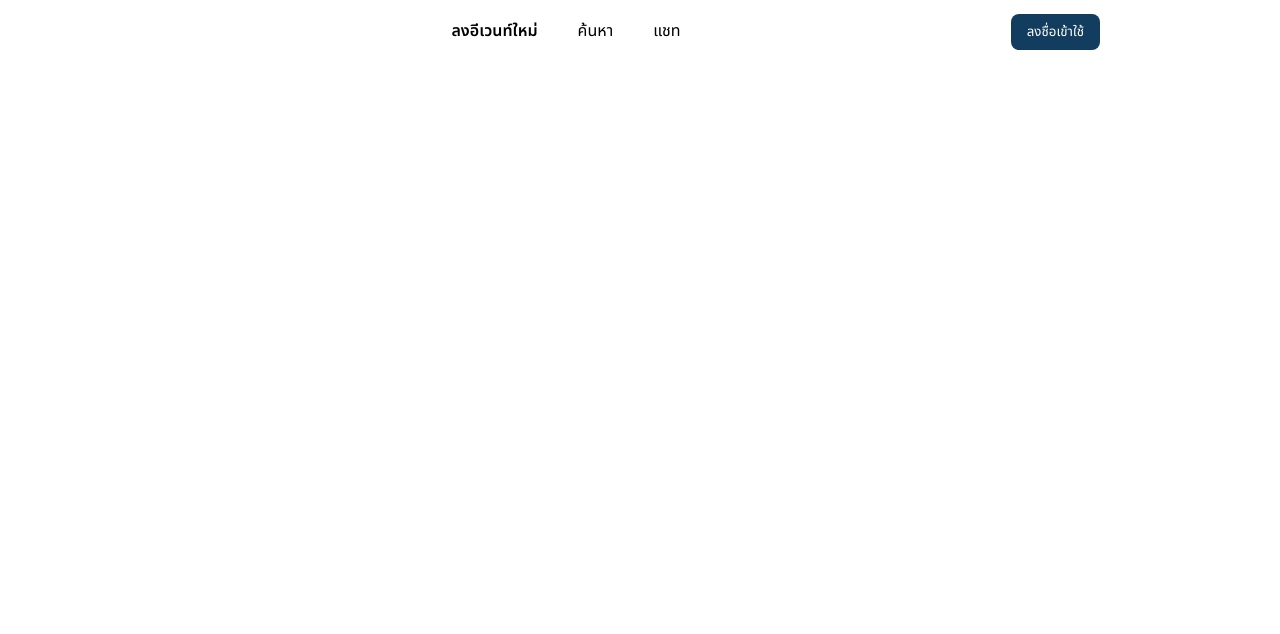
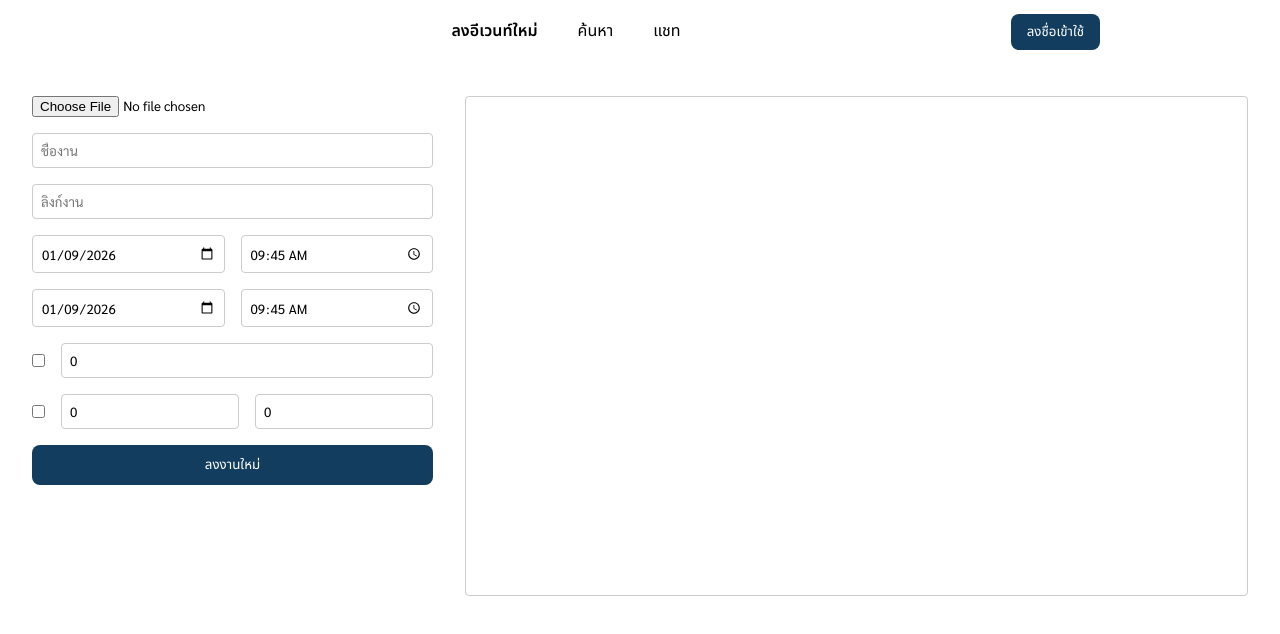
Before and after one commit to PatatoBit/HaTeam, a SvelteKit app: page /create in a window 1280 px wide. Shown: the top 634 px of the page. Built offline with nearby package versions, Linux system fonts and the light colour scheme; no server answers.

Commit message:
create event page

```diff
--- a/src/routes/create/+page.svelte
+++ b/src/routes/create/+page.svelte
@@ -0,0 +1,108 @@
+<script>
+	let userInput = {
+		image: null,
+		title: '',
+		link: '',
+		open_at: new Date().toISOString().split('T')[0],
+		open_at_time: new Date().toTimeString().split(' ')[0].slice(0, 5),
+		close_at: new Date().toISOString().split('T')[0],
+		close_at_time: new Date().toTimeString().split(' ')[0].slice(0, 5),
+		fee_enabled: false,
+		fee_amount: 0,
+		age_restriction_enabled: false,
+		min_age: 0,
+		max_age: 0
+	};
+</script>
+
+<main class="create-event-page">
+	<div class="inputs">
+		<div class="input-section">
+			<input type="file" bind:value={userInput.image} />
+		</div>
+
+		<div class="input-section">
+			<input type="text" placeholder="ชื่องาน" bind:value={userInput.title} />
+		</div>
+
+		<div class="input-section">
+			<input type="text" placeholder="ลิงก์งาน" bind:value={userInput.link} />
+		</div>
+
+		<div class="input-section">
+			<input type="date" id="start" name="open_at" bind:value={userInput.open_at} />
+			<input type="time" id="appt" name="open_at_time" bind:value={userInput.open_at_time} />
+		</div>
+
+		<div class="input-section">
+			<input type="date" id="end" name="close_at" bind:value={userInput.close_at} />
+			<input type="time" id="appt" name="close_at_time" bind:value={userInput.close_at_time} />
+		</div>
+
+		<div class="input-section">
+			<input type="checkbox" bind:checked={userInput.fee_enabled} />
+			<input type="number" placeholder="ค่าสมัคร" bind:value={userInput.fee_amount} />
+		</div>
+
+		<div class="input-section">
+			<input type="checkbox" bind:checked={userInput.age_restriction_enabled} />
+			<input type="number" placeholder="อายุต่ำสุด" bind:value={userInput.min_age} />
+			<input type="number" placeholder="อายุสูงสุด" bind:value={userInput.max_age} />
+		</div>
+
+		<div class="input-section">
+			<input type="submit" class="submit-btn" value="ลงงานใหม่" />
+		</div>
+	</div>
+
+	<div class="editor"></div>
+</main>
+
+<style lang="scss">
+	.create-event-page {
+		padding: 2rem;
+		display: flex;
+		flex-direction: row;
+		flex-wrap: wrap;
+		gap: 2rem;
+	}
+
+	.inputs {
+		display: flex;
+		flex: 0 1 200px;
+		flex-direction: column;
+		gap: 1rem;
+	}
+
+	.editor {
+		flex: 1 1 500px;
+		border: 1px solid #ccc;
+		border-radius: 0.25rem;
+
+		height: 500px;
+	}
+
+	.input-section {
+		display: flex;
+		flex-direction: row;
+		gap: 1rem;
+	}
+
+	input[type='text'],
+	input[type='date'],
+	input[type='time'],
+	input[type='number'] {
+		flex: 1;
+		padding: 0.5rem;
+		border: 1px solid #ccc;
+		border-radius: 0.25rem;
+	}
+
+	input[type='checkbox'] {
+		align-self: center;
+	}
+
+	.submit-btn {
+		width: 100%;
+	}
+</style>
--- a/src/styles/global.scss
+++ b/src/styles/global.scss
@@ -63,13 +63,22 @@ select {
 	border: 1px solid var(--black);
 }
 
-input[type='text'] {
-	padding: 8px 12px;
-	font-size: 1rem;
-	border: 1px solid var(--black);
+input[type='text'],
+input[type='date'],
+input[type='time'],
+input[type='number'] {
+	padding: 0.5rem;
+	border: 1px solid #ccc;
+	border-radius: 0.25rem;
 }
 
-button {
+input[type='file'] {
+	border: none;
+	cursor: pointer;
+}
+
+button,
+input[type='submit'] {
 	font-family: 'Noto Sans Thai', sans-serif;
 	padding: 10px 15px;
 	border: none;
```
